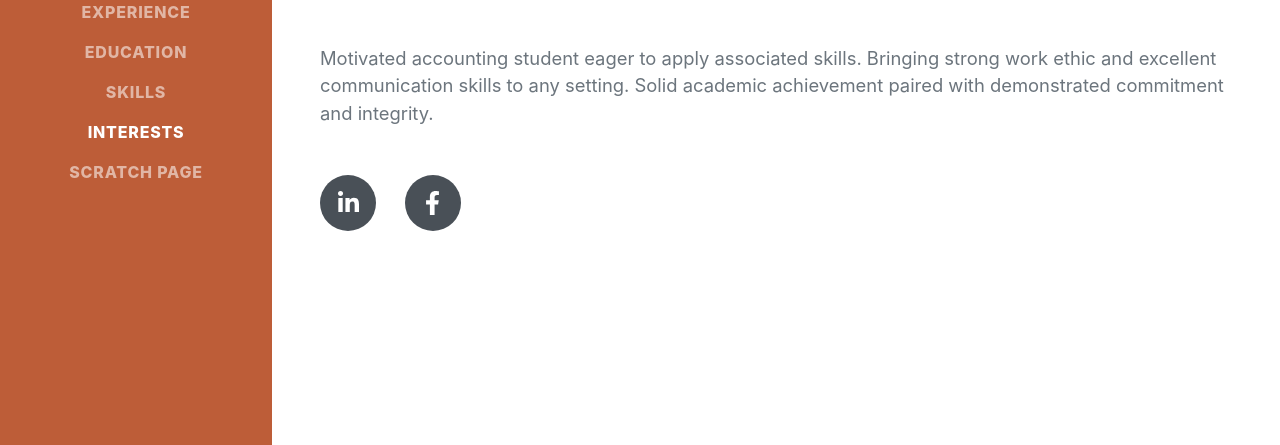
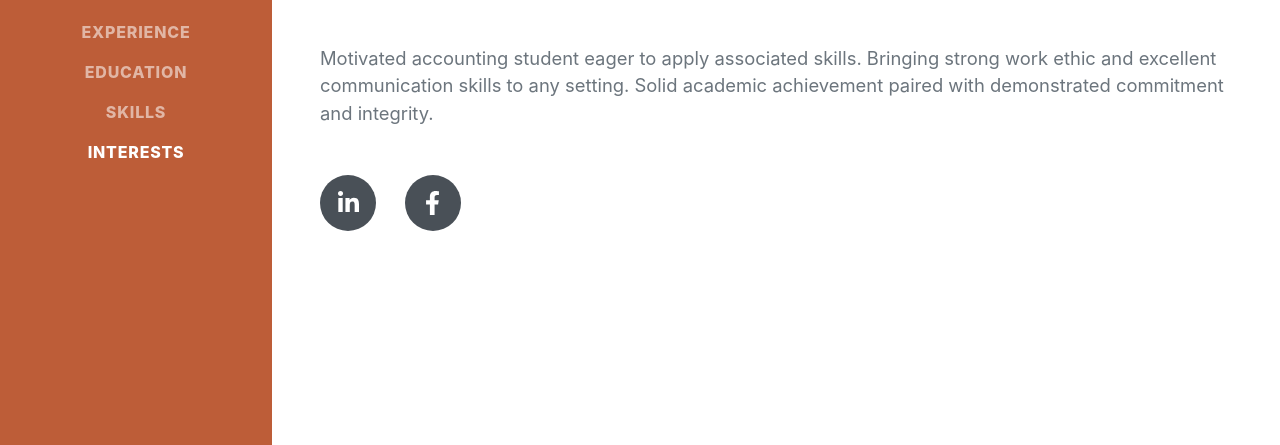
Before and after one commit to nelsonjack55/IS201_JackNelson_WebDev, a plain HTML site: page index.html in a window 1280 px wide. Shown: the part 352-797 px from the top of the page. Drawn offline with nearby package versions, Linux system fonts and the light colour scheme; a web font is replaced by a local one.

Commit message:
Update index.html

```diff
--- a/index.html
+++ b/index.html
@@ -30,7 +30,7 @@
                     <li class="nav-item"><a class="nav-link js-scroll-trigger" href="#education">Education</a></li>
                     <li class="nav-item"><a class="nav-link js-scroll-trigger" href="#skills">Skills</a></li>
                     <li class="nav-item"><a class="nav-link js-scroll-trigger" href="#interests">Interests</a></li>
-                    <li class="nav-item"><a class="nav-link js-scroll-trigger" href="#scratch.html">Scratch Page</a></li>
+
                 </ul>
             </div>
         </nav>
```
